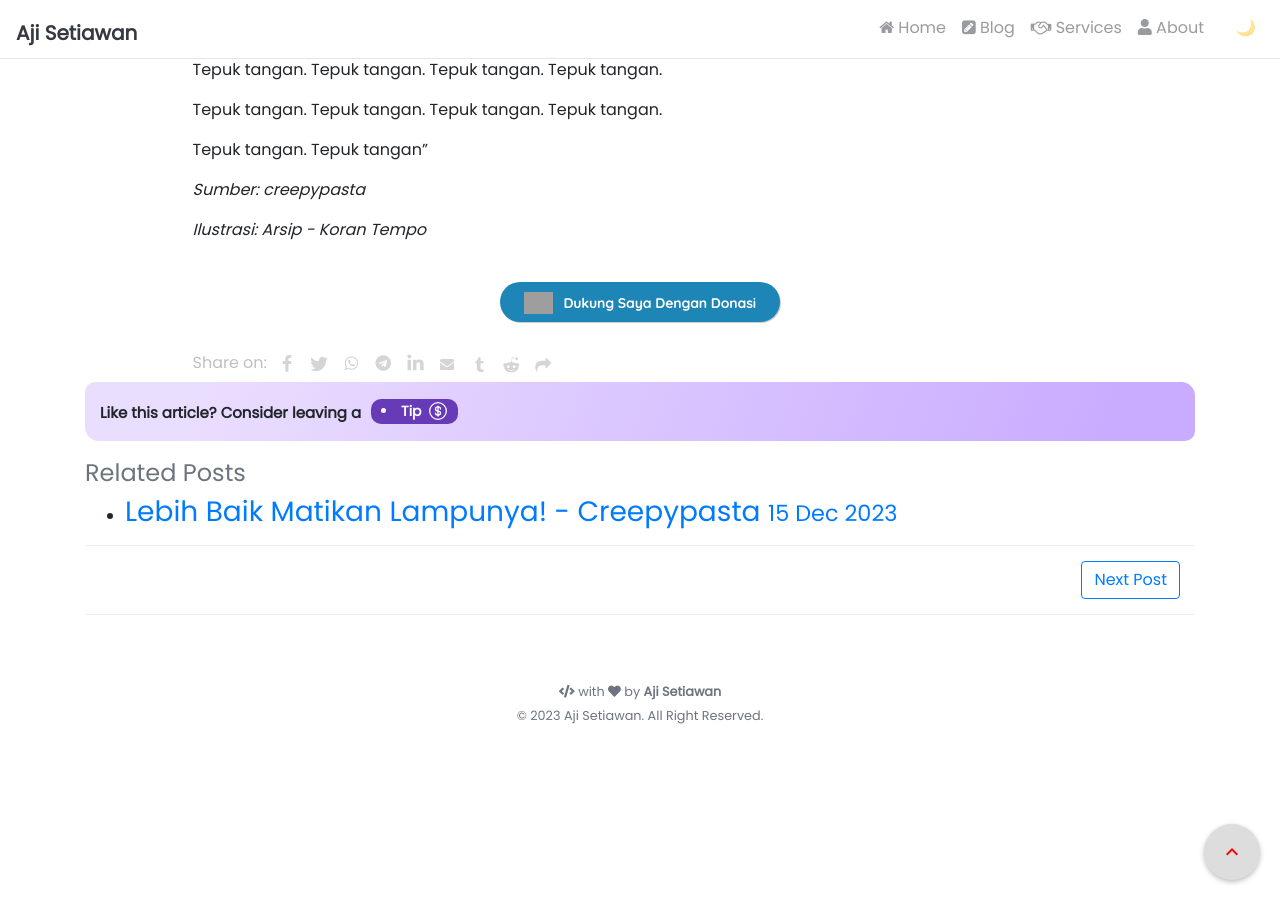
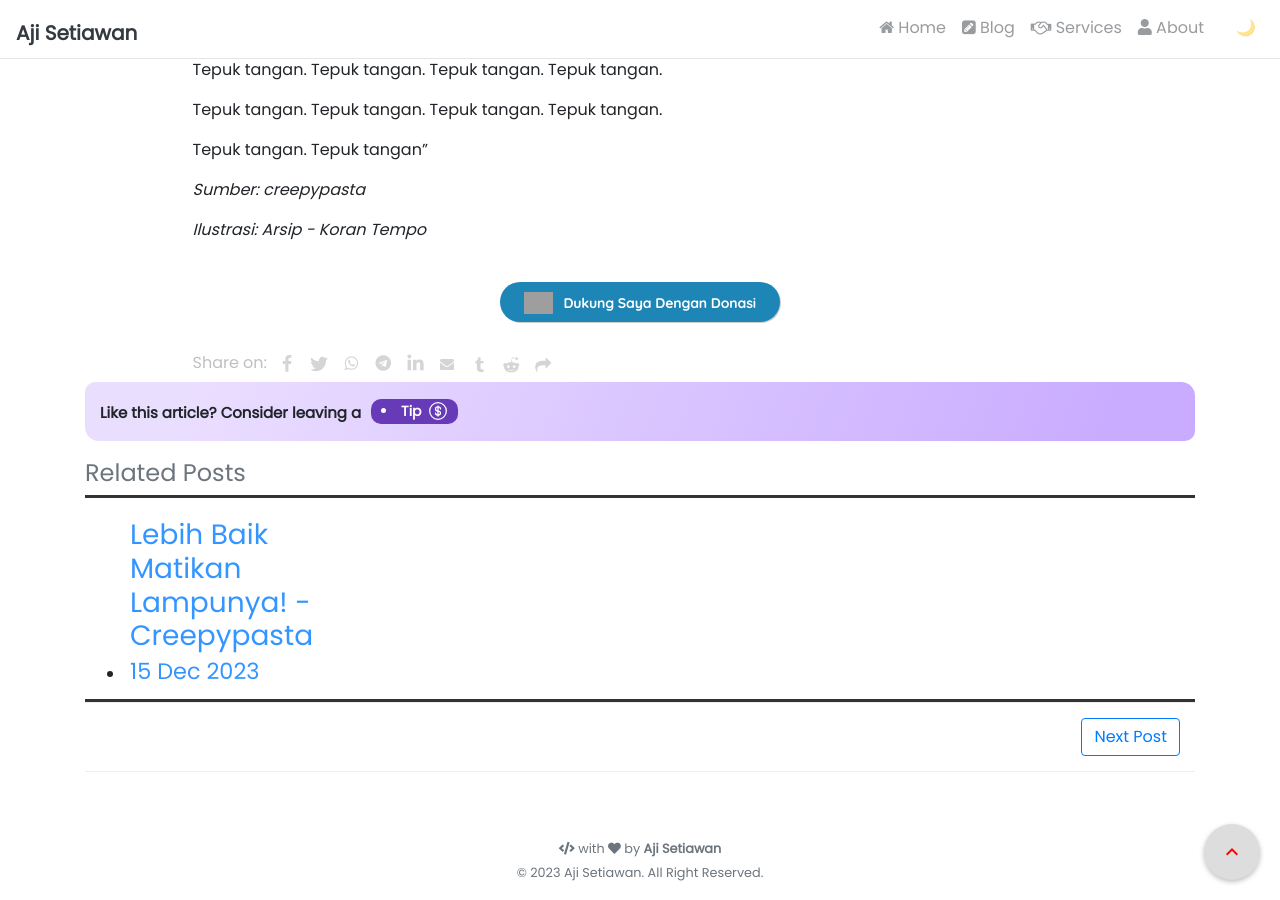
Before and after one commit to ajisetiawan716/ajisetiawan716.github.io, a Jekyll site: the page built from _posts/2023-12-10-tepuk-tangan-creppypasta.md, in a window 1280 px wide and 900 px high, scrolled down 2778 px. Built offline with Jekyll 4.4.1, drawn with Linux system fonts in a browser that asks for light colours; nearby versions of some CDN libraries; comment, search, counter and statistics services are not loaded; grey boxes are pictures that could not be loaded.

Commit message:
Update related-post.html

```diff
--- a/_includes/blog/related-post.html
+++ b/_includes/blog/related-post.html
@@ -5,7 +5,7 @@
 
 
 <h4 class="text-muted">Related Posts</h4>
-<ul class="related-posts">
+<ul class="rect">
     {% for post in site.posts %}
 
     	{% assign sameTagCount = 0 %}
@@ -22,7 +22,7 @@
         {% if sameTagCount >= minCommonTags %}
 <li>
         <h3>
-          <a href="{{ post.url }}">
+          <a class="rel" href="{{ post.url }}">
             {{ post.title }}
             <small>{{ post.date | date_to_string }}</small>
           </a>
```
